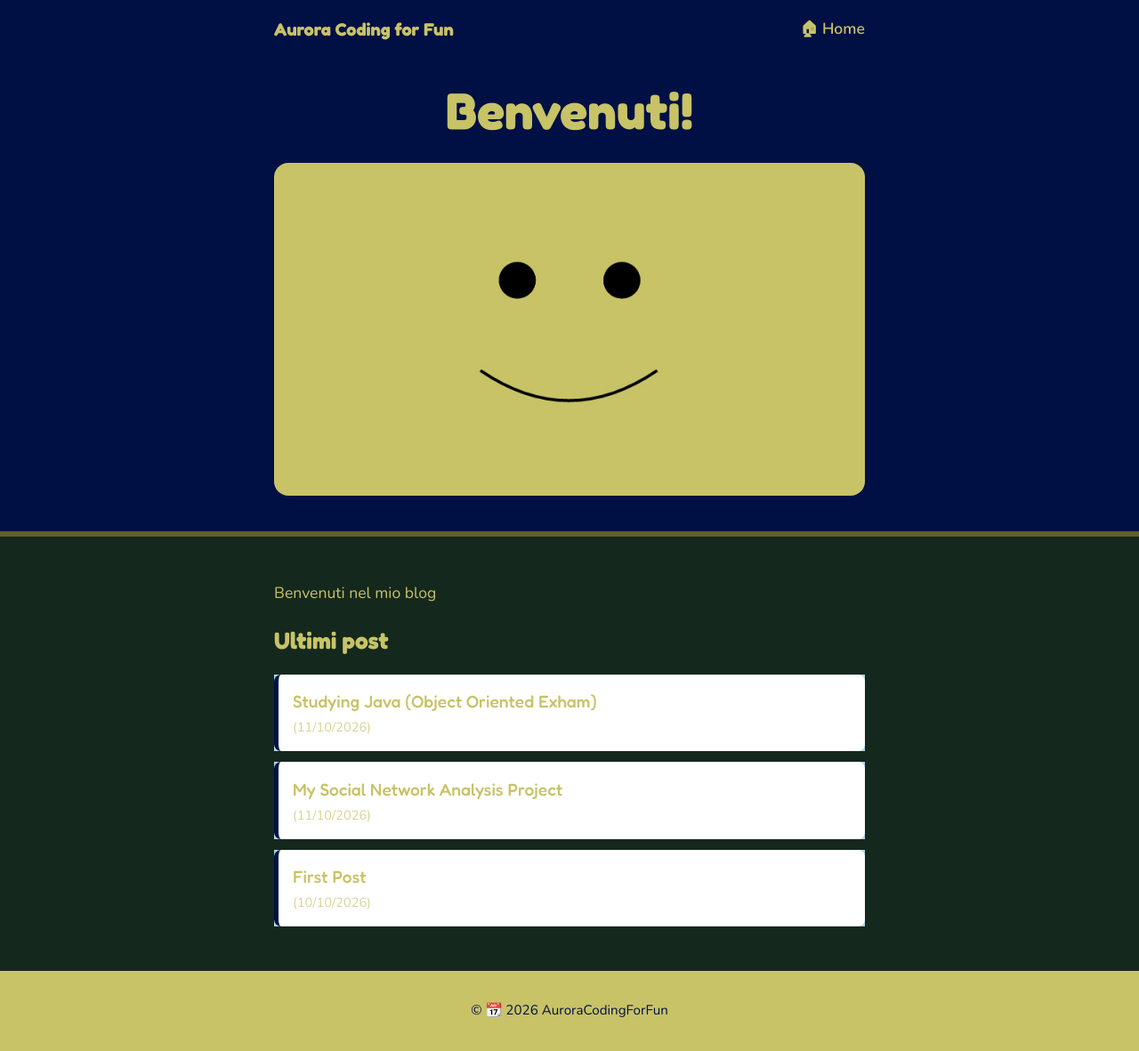
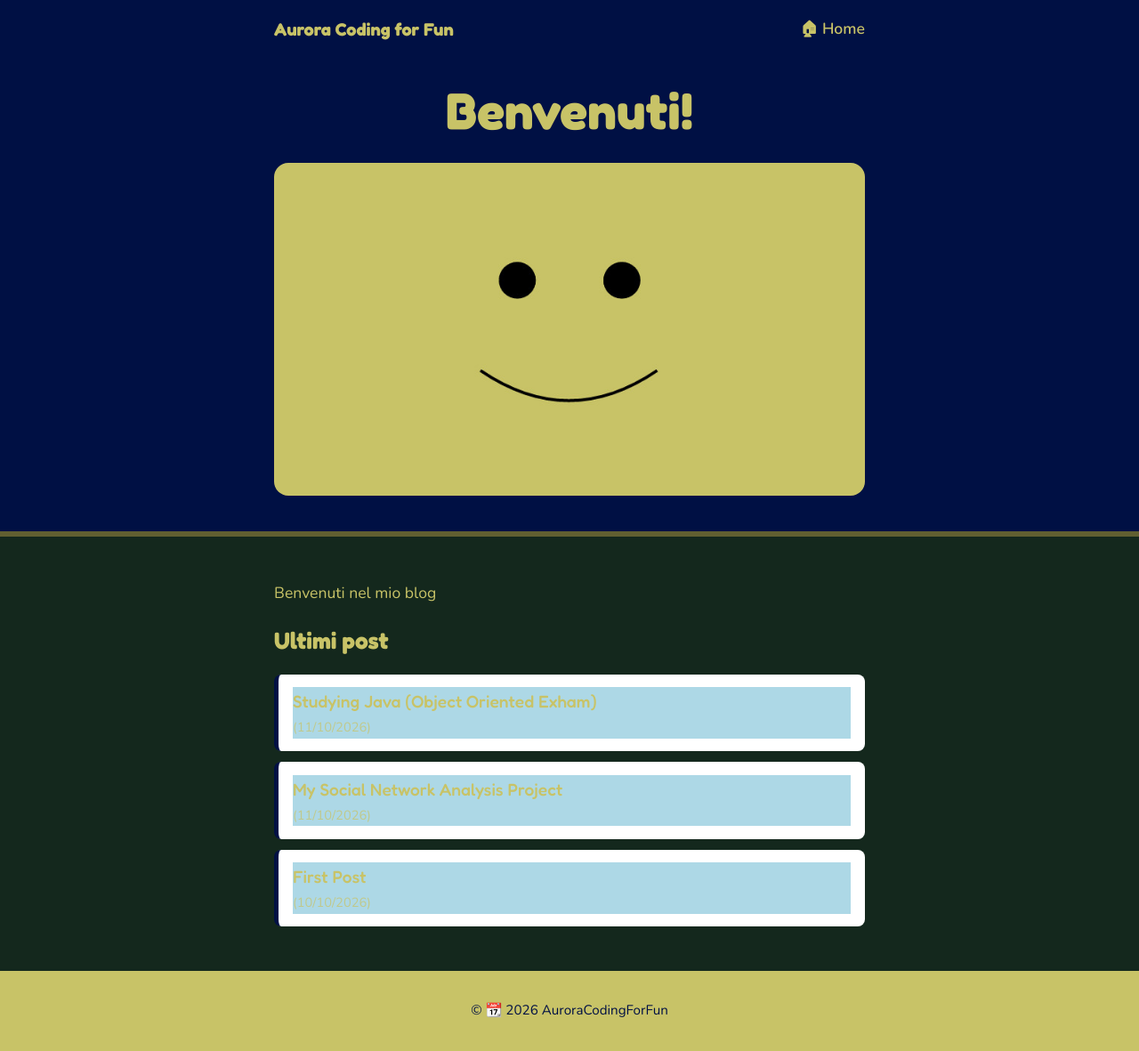
Before and after one commit to AuroraCodingForFun/BlogSite, a Jekyll site: the page built from index.md, in a window 1280 px wide. Shown: the whole page at 89% size. Built offline with Jekyll 4.4.1, drawn with Linux system fonts in a browser that asks for light colours.

Commit message:
Refactor post list HTML structure

```diff
--- a/index.md
+++ b/index.md
@@ -17,11 +17,12 @@ Benvenuti nel mio blog
 <ul class="post-list">
 
   {% for post in site.posts %}
-  <div style=" background-color: lightblue">
     <li>
-      <a href="{{ post.url | relative_url }}">{{ post.title }}</a>
-      <small>({{ post.date | date: "%d/%m/%Y" }})</small>
+      <div style=" background-color: lightblue">
+        <a href="{{ post.url | relative_url }}">{{ post.title }}</a>
+        <small>({{ post.date | date: "%d/%m/%Y" }})</small>
+      </div>
     </li>
-  </div>
+
   {% endfor %}
 </ul>
```
